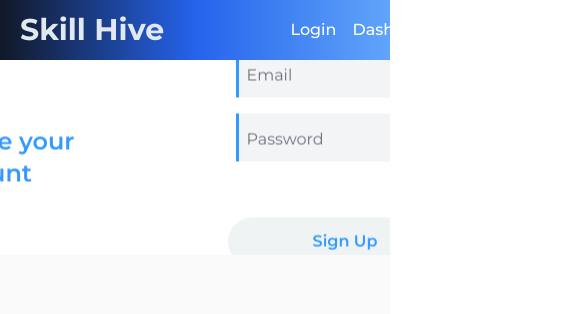
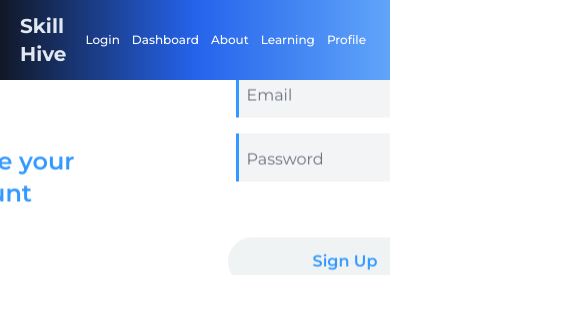
Before and after one commit to Ricky2054/SkillHive, a React (Create React App) app: page /login in a window 390 px wide. Shown: the top 314 px of the page, 585 px wide, since content can reach past the window. Built offline with nearby package versions, Linux system fonts and the light colour scheme; no server answers.

Commit message:
fix: Improved Navbar and App layout
Enhanced the Navbar component with better styling and responsiveness. Updated the App component layout for better structure and readability.

```diff
--- a/src/App.js
+++ b/src/App.js
@@ -14,17 +14,16 @@ function App() {
     navigate('/login');
   }
 
-
   return (
-    <div className="bg-zinc-50 w-screen h-screen flex flex-col flex-1justify-between">
-      <Navbar/>
-      <div className="flex flex-col justify-between overflow-hidden overflow-y-hidden">
+    <div className="min-h-screen w-full flex flex-col">
+      <Navbar />
+      <main className="flex-1 overflow-auto">
         <Route path="/login"><Login /></Route>
         <Route path="/dashboard"><Dashboard /></Route>
         <Route path="/about"><About /></Route>
         <Route path="/learning"><Learning /></Route>
         <Route path="/profile"><Profile /></Route>
-      </div>
+      </main>
     </div>
   );
 }
--- a/src/components/Navbar.js
+++ b/src/components/Navbar.js
@@ -26,16 +26,20 @@ const navLinks = [
 const Navbar = ({ onSearch }) => {
   return (
     <div className="flex flex-row justify-between items-center bg-gradient-to-r to-blue-400 via-blue-600 from-gray-900 py-3 px-5 w-full">
-        <div className="font-bold text-3xl text-slate-200">
+      <div className="font-bold text-xl md:text-3xl text-slate-200">
         Skill Hive
       </div>
-        <div className="flex flex-row justify-between w-1/4 font-medium text-white">
+      <nav className="flex flex-row items-center gap-1 sm:gap-2 md:gap-4 font-medium text-white text-xs sm:text-sm md:text-base">
         {navLinks.map((link, index) => (
-              <Link key={index} to={link.path} className="px-2">
+          <Link
+            key={index}
+            to={link.path}
+            className="px-1 sm:px-2 hover:text-blue-200 transition-colors"
+          >
             {link.name}
           </Link>
         ))}
-        </div>
+      </nav>
     </div>
   );
 };
```
Lines whose indentation alone changed are shown as unchanged.
